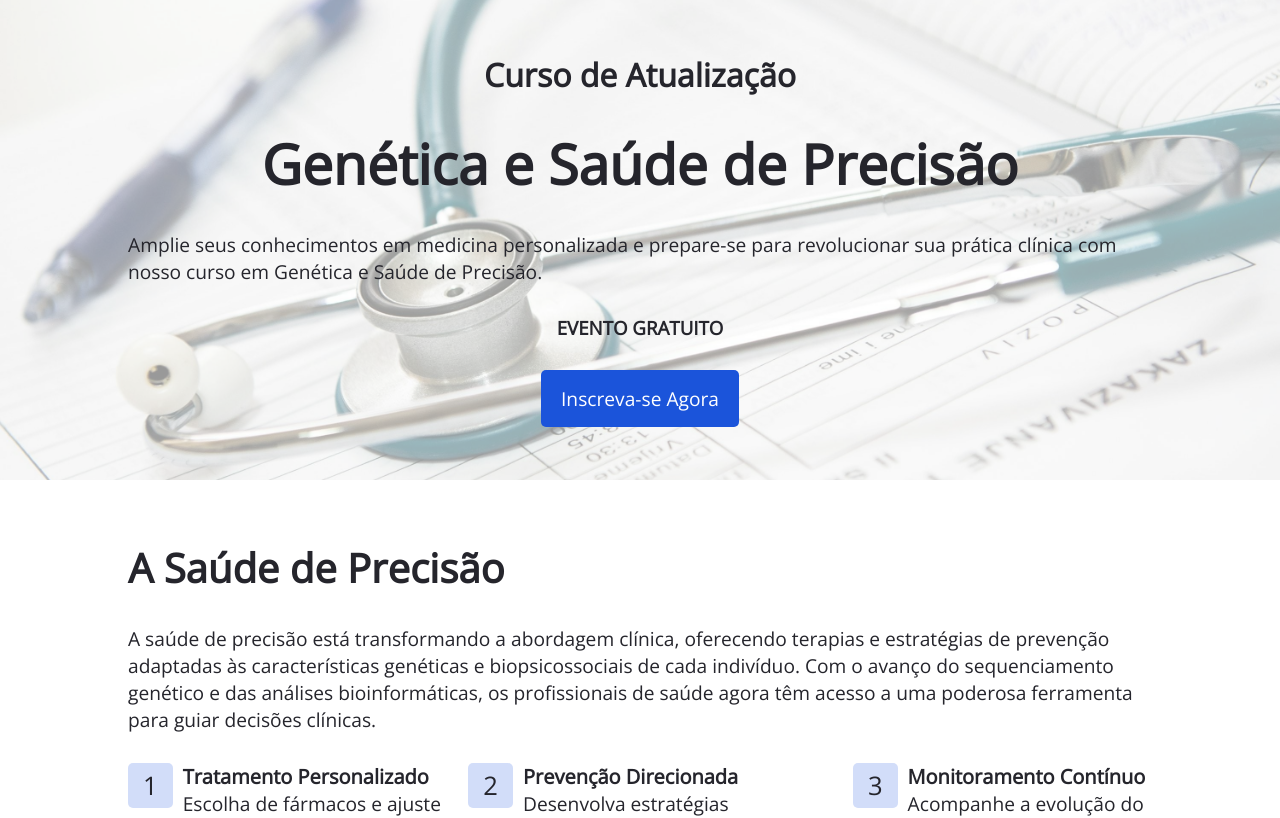
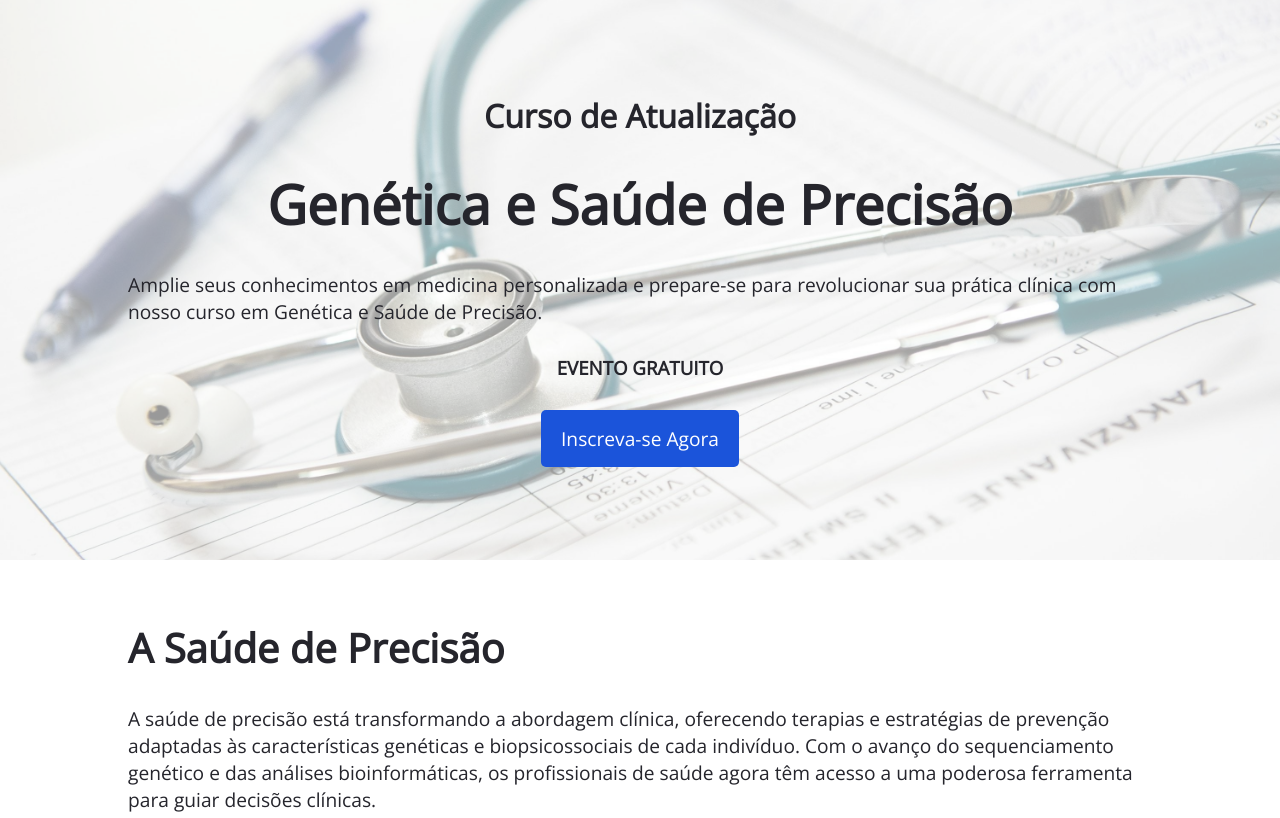
Before and after one commit to jv-demed/curso-genetica-saude, a Next.js app: page / in a window 1280 px wide. Shown: the top 818 px of the page. Built offline with nearby package versions, Linux system fonts and the light colour scheme.

Commit message:
Feat: Ajuste de responsividade de fonte no cover

```diff
--- a/app/page.jsx
+++ b/app/page.jsx
@@ -17,12 +17,14 @@ const Styled = styled.main`
         display: flex;
         flex-direction: column;
         gap: 30px;
-        height: 60vh;
+        height: 70vh;
         justify-content: center;
+        padding-bottom: 30px;
+        padding-top: 30px;
         &::before{
             background: rgba(255, 255, 255, 0.6);
             content: '';
-            height: 60vh;
+            height: 70vh;
             position: absolute; top: 0; left: 0; right: 0;
             z-index: 1;
         }
@@ -31,13 +33,13 @@ const Styled = styled.main`
             z-index: 2;
         }
         h2{
-            font-size: 2rem;
+            font-size: clamp(1.3rem, 1.5vw + 0.8rem, 2rem);
         }
         h1{
-            font-size: 3.45rem;
+            font-size: clamp(2rem, 3vw + 1rem, 3.5rem);
         }
         span{
-            font-size: 1.2rem;
+            font-size: clamp(0.9rem, 1vw + 0.4rem, 1.2rem);
         }
     }
     .presentation{
@@ -96,6 +98,7 @@ export default function Home(){
     return (
         <Styled>
             <section className='container cover'>
+                {/* <div className='blur' /> */}
                 <h2>Curso de Atualização</h2>
                 <h1>Genética e Saúde de Precisão</h1>
                 <span>
```
